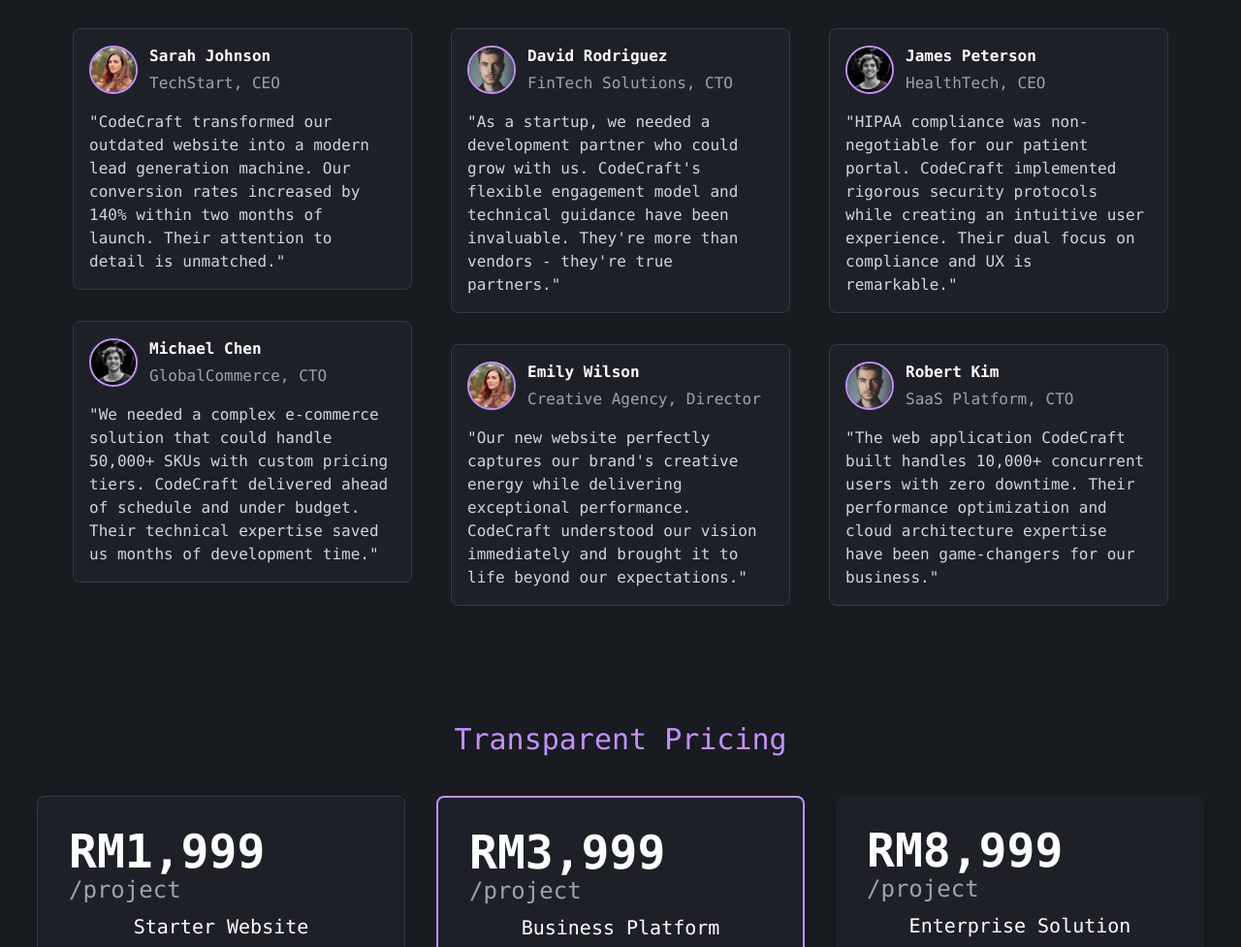
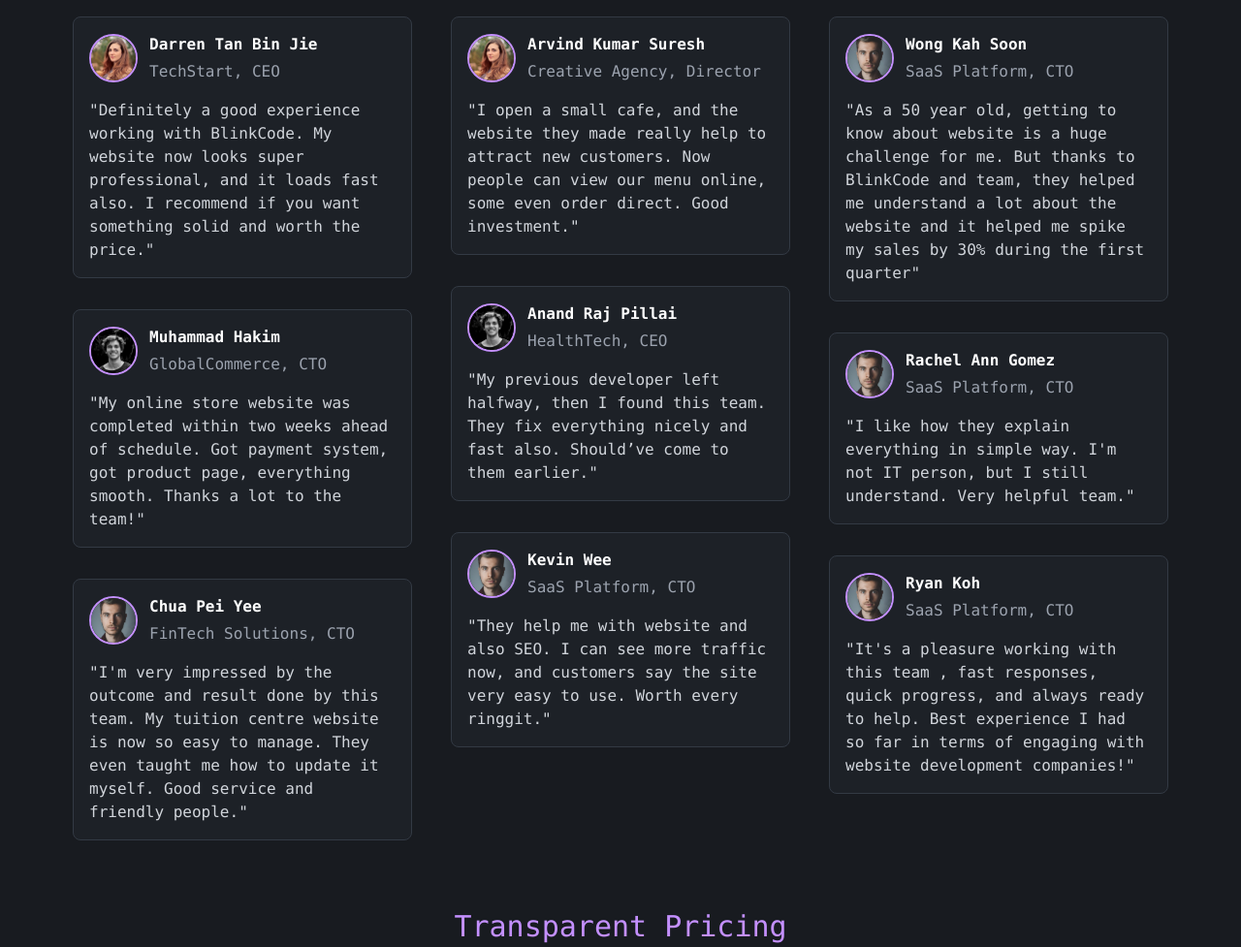
Before and after one commit to jiahao8119/businesslandingpage, a website: page index.html in a window 1280 px wide. Shown: the part 4793-5770 px from the top of the page at 97% size. Drawn offline with nearby package versions, Linux system fonts and the light colour scheme.

Commit message:
update picture for customer testimonial

```diff
--- a/index.html
+++ b/index.html
@@ -9,7 +9,6 @@
         content="Transforming ideas into exceptional digital experiences. Custom web development, e-commerce solutions, and responsive design for businesses of all sizes." />
     <link rel="shortcut icon" href="./assets/images/ryan/favicon.jpg" type="image/x-icon" />
 
-    <!-- Open Graph / Facebook -->
     <meta property="og:title" content="BlinkCodeDev Studios | Web Development Agency" />
     <meta property="og:description"
         content="Custom web development solutions to elevate your online presence and drive business growth." />
@@ -363,7 +362,7 @@
         <h3 class="tw-text-3xl tw-font-medium tw-text-primary max-md:tw-text-2xl">
             Client Testimonials
         </h3>
-        <!-- Testimonials -->
+        {/* <!-- Testimonials --> */}
         <div class="tw-mt-8 tw-gap-10 tw-space-y-8 max-md:tw-columns-1 lg:tw-columns-2 xl:tw-columns-3">
             <div
                 class="reveal-up tw-flex tw-border-[#333a44] tw-bg-[#1d2127] tw-border-[1px] tw-h-fit tw-w-[350px] tw-break-inside-avoid tw-flex-col tw-rounded-lg tw-p-4 max-lg:tw-w-[320px]">
@@ -374,13 +373,12 @@
                             alt="Sarah Johnson" />
                     </div>
                     <div class="tw-flex tw-flex-col tw-gap-1">
-                        <div class="tw-font-semibold">Sarah Johnson</div>
+                        <div class="tw-font-semibold">Darren Tan Bin Jie</div>
                         <div class="tw-text-gray-400">TechStart, CEO</div>
                     </div>
                 </div>
                 <p class="tw-mt-4 tw-text-gray-300">
-                    "CodeCraft transformed our outdated website into a modern lead generation machine. Our conversion
-                    rates increased by 140% within two months of launch. Their attention to detail is unmatched."
+                    "Definitely a good experience working with BlinkCode. My website now looks super professional, and it loads fast also. I recommend if you want something solid and worth the price."
                 </p>
             </div>
             <div
@@ -392,14 +390,12 @@
                             alt="Michael Chen" />
                     </div>
                     <div class="tw-flex tw-flex-col tw-gap-1">
-                        <div class="tw-font-semibold">Michael Chen</div>
+                        <div class="tw-font-semibold">Muhammad Hakim</div>
                         <div class="tw-text-gray-400">GlobalCommerce, CTO</div>
                     </div>
                 </div>
                 <p class="tw-mt-4 tw-text-gray-300">
-                    "We needed a complex e-commerce solution that could handle 50,000+ SKUs with custom pricing tiers.
-                    CodeCraft delivered ahead of schedule and under budget. Their technical expertise saved us months of
-                    development time."
+                    "My online store website was completed within two weeks ahead of schedule. Got payment system, got product page, everything smooth. Thanks a lot to the team!"
                 </p>
             </div>
             <div
@@ -411,14 +407,12 @@
                             alt="David Rodriguez" />
                     </div>
                     <div class="tw-flex tw-flex-col tw-gap-1">
-                        <div class="tw-font-semibold">David Rodriguez</div>
+                        <div class="tw-font-semibold"> Chua Pei Yee</div>
                         <div class="tw-text-gray-400">FinTech Solutions, CTO</div>
                     </div>
                 </div>
                 <p class="tw-mt-4 tw-text-gray-300">
-                    "As a startup, we needed a development partner who could grow with us. CodeCraft's flexible
-                    engagement model and technical guidance have been invaluable. They're more than vendors - they're
-                    true partners."
+                    "I'm very impressed by the outcome and result done by this team. My tuition centre website is now so easy to manage. They even taught me how to update it myself. Good service and friendly people."
                 </p>
             </div>
             <div
@@ -430,14 +424,12 @@
                             alt="Emily Wilson" />
                     </div>
                     <div class="tw-flex tw-flex-col tw-gap-1">
-                        <div class="tw-font-semibold">Emily Wilson</div>
+                        <div class="tw-font-semibold">Arvind Kumar Suresh</div>
                         <div class="tw-text-gray-400">Creative Agency, Director</div>
                     </div>
                 </div>
                 <p class="tw-mt-4 tw-text-gray-300">
-                    "Our new website perfectly captures our brand's creative energy while delivering exceptional
-                    performance. CodeCraft understood our vision immediately and brought it to life beyond our
-                    expectations."
+                    "I open a small cafe, and the website they made really help to attract new customers. Now people can view our menu online, some even order direct. Good investment."
                 </p>
             </div>
             <div
@@ -449,14 +441,12 @@
                             alt="James Peterson" />
                     </div>
                     <div class="tw-flex tw-flex-col tw-gap-1">
-                        <div class="tw-font-semibold">James Peterson</div>
+                        <div class="tw-font-semibold">Anand Raj Pillai</div>
                         <div class="tw-text-gray-400">HealthTech, CEO</div>
                     </div>
                 </div>
                 <p class="tw-mt-4 tw-text-gray-300">
-                    "HIPAA compliance was non-negotiable for our patient portal. CodeCraft implemented rigorous security
-                    protocols while creating an intuitive user experience. Their dual focus on compliance and UX is
-                    remarkable."
+                    "My previous developer left halfway, then I found this team. They fix everything nicely and fast also. Should’ve come to them earlier."
                 </p>
             </div>
             <div
@@ -468,15 +458,72 @@
                             alt="Robert Kim" />
                     </div>
                     <div class="tw-flex tw-flex-col tw-gap-1">
-                        <div class="tw-font-semibold">Robert Kim</div>
+                        <div class="tw-font-semibold">Kevin Wee</div>
                         <div class="tw-text-gray-400">
                             SaaS Platform, CTO
                         </div>
                     </div>
                 </div>
                 <p class="tw-mt-4 tw-text-gray-300">
-                    "The web application CodeCraft built handles 10,000+ concurrent users with zero downtime. Their
-                    performance optimization and cloud architecture expertise have been game-changers for our business."
+                    "They help me with website and also SEO. I can see more traffic now, and customers say the site very easy to use. Worth every ringgit."
+
+                </p>
+            </div>
+            <div
+                class="reveal-up tw-flex tw-border-[#333a44] tw-bg-[#1d2127] tw-border-[1px] tw-h-fit tw-w-[350px] tw-break-inside-avoid tw-flex-col tw-rounded-lg tw-p-4 max-lg:tw-w-[320px]">
+                <div class="tw-flex tw-place-items-center tw-gap-3">
+                    <div
+                        class="tw-h-[50px] tw-w-[50px] tw-overflow-hidden tw-rounded-full tw-border-[2px] tw-border-solid tw-border-primary">
+                        <img src="./assets/images/people/man2.jpg" class="tw-h-full tw-w-full tw-object-cover"
+                            alt="Robert Kim" />
+                    </div>
+                    <div class="tw-flex tw-flex-col tw-gap-1">
+                        <div class="tw-font-semibold">Wong Kah Soon</div>
+                        <div class="tw-text-gray-400">
+                            SaaS Platform, CTO
+                        </div>
+                    </div>
+                </div>
+                <p class="tw-mt-4 tw-text-gray-300">
+                    "As a 50 year old, getting to know about website is a huge challenge for me. But thanks to BlinkCode and team, they helped me understand a lot about the website and it helped me spike my sales by 30% during the first quarter"
+                </p>
+            </div>
+            <div
+                class="reveal-up tw-flex tw-border-[#333a44] tw-bg-[#1d2127] tw-border-[1px] tw-h-fit tw-w-[350px] tw-break-inside-avoid tw-flex-col tw-rounded-lg tw-p-4 max-lg:tw-w-[320px]">
+                <div class="tw-flex tw-place-items-center tw-gap-3">
+                    <div
+                        class="tw-h-[50px] tw-w-[50px] tw-overflow-hidden tw-rounded-full tw-border-[2px] tw-border-solid tw-border-primary">
+                        <img src="./assets/images/people/man2.jpg" class="tw-h-full tw-w-full tw-object-cover"
+                            alt="Robert Kim" />
+                    </div>
+                    <div class="tw-flex tw-flex-col tw-gap-1">
+                        <div class="tw-font-semibold">Rachel Ann Gomez</div>
+                        <div class="tw-text-gray-400">
+                            SaaS Platform, CTO
+                        </div>
+                    </div>
+                </div>
+                <p class="tw-mt-4 tw-text-gray-300">
+                    "I like how they explain everything in simple way. I'm not IT person, but I still understand. Very helpful team."
+                </p>
+            </div>
+            <div
+                class="reveal-up tw-flex tw-border-[#333a44] tw-bg-[#1d2127] tw-border-[1px] tw-h-fit tw-w-[350px] tw-break-inside-avoid tw-flex-col tw-rounded-lg tw-p-4 max-lg:tw-w-[320px]">
+                <div class="tw-flex tw-place-items-center tw-gap-3">
+                    <div
+                        class="tw-h-[50px] tw-w-[50px] tw-overflow-hidden tw-rounded-full tw-border-[2px] tw-border-solid tw-border-primary">
+                        <img src="./assets/images/people/man2.jpg" class="tw-h-full tw-w-full tw-object-cover"
+                            alt="Robert Kim" />
+                    </div>
+                    <div class="tw-flex tw-flex-col tw-gap-1">
+                        <div class="tw-font-semibold">Ryan Koh</div>
+                        <div class="tw-text-gray-400">
+                            SaaS Platform, CTO
+                        </div>
+                    </div>
+                </div>
+                <p class="tw-mt-4 tw-text-gray-300">
+                    "It's a pleasure working with this team , fast responses, quick progress, and always ready to help. Best experience I had so far in terms of engaging with website development companies!"
                 </p>
             </div>
         </div>
@@ -486,7 +533,7 @@
         <h3 class="tw-text-3xl tw-font-medium tw-text-primary max-md:tw-text-2xl">
             Transparent Pricing
         </h3>
-        <!-- pricing -->
+        {/* <!-- pricing --> */}
         <div class="tw-mt-10 tw-flex tw-flex-wrap tw-place-content-center tw-gap-8 max-lg:tw-flex-col">
             <div
                 class="reveal-up tw-flex tw-border-[#333a44] tw-bg-[#1d2127] tw-border-[1px] tw-w-[380px] tw-flex-col tw-place-items-center tw-gap-2 tw-rounded-lg tw-p-8 tw-shadow-xl max-lg:tw-w-[320px]">
@@ -578,7 +625,7 @@
             <a href="https://www.unixmouldengineering.com" target="_blank" rel="noopener noreferrer"
                 class="tw-flex tw-h-[400px] tw-w-[350px] tw-flex-col tw-gap-2 tw-overflow-clip tw-rounded-lg tw-border-[#333a44] tw-bg-[#1d2127] tw-border-[1px] tw-p-4 tw-shadow-xl max-lg:tw-w-[300px] hover:tw-ring-2 hover:tw-ring-primary tw-transition-all">
                 <div class="tw-h-[200px] tw-w-full tw-overflow-hidden tw-rounded-md">
-                    <img src="./assets/images/home/forest.jpg" alt="Unix Mould Engineering"
+                    <img src="./assets/images/home/unixtesti.png" alt="Unix Mould Engineering"
                         class="tw-h-full tw-w-full tw-object-cover" />
                 </div>
                 <h3 class="tw-text-2xl tw-font-semibold max-md:tw-text-xl">
```
Also changed, not shown: assets/images/home/unixtesti.png (added).
